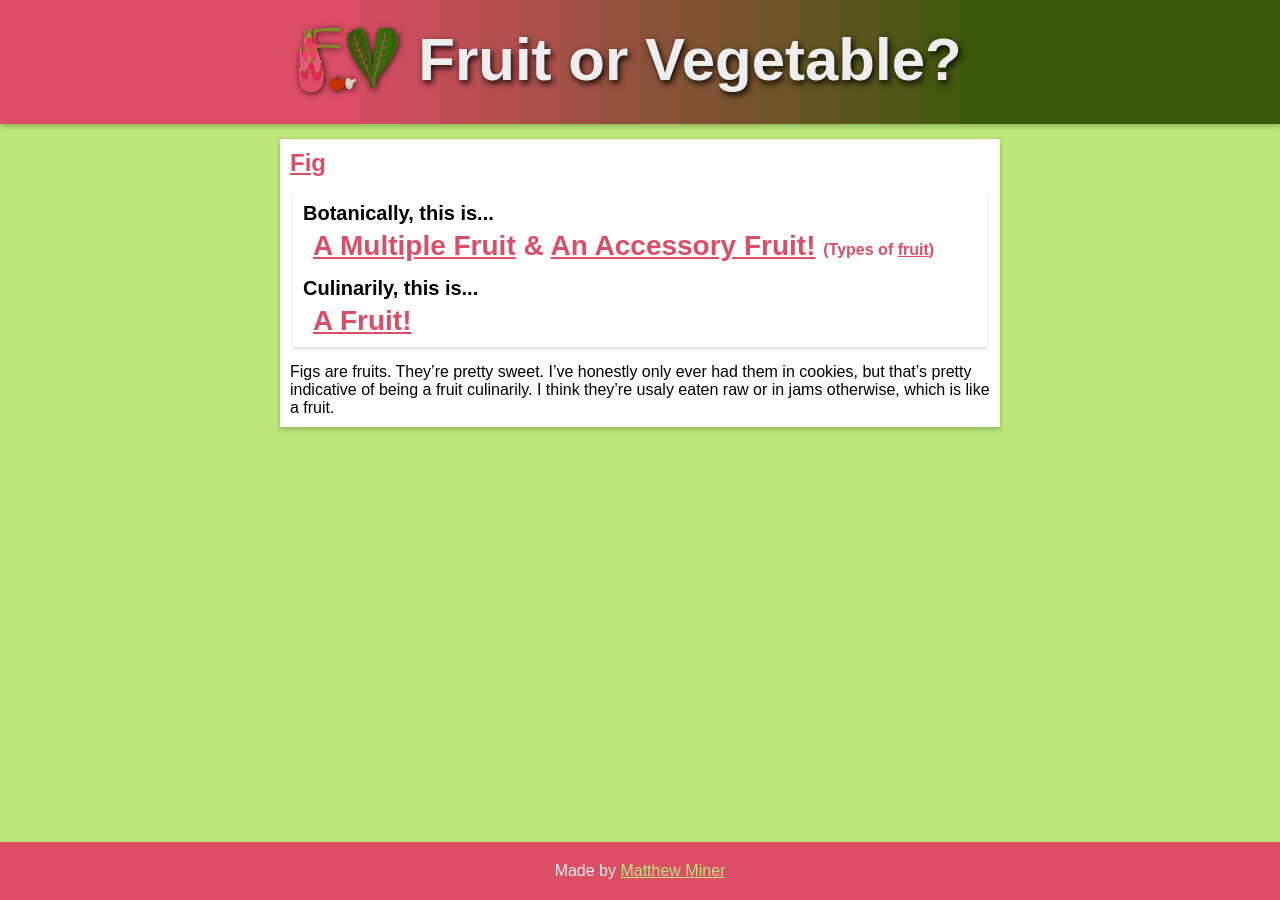
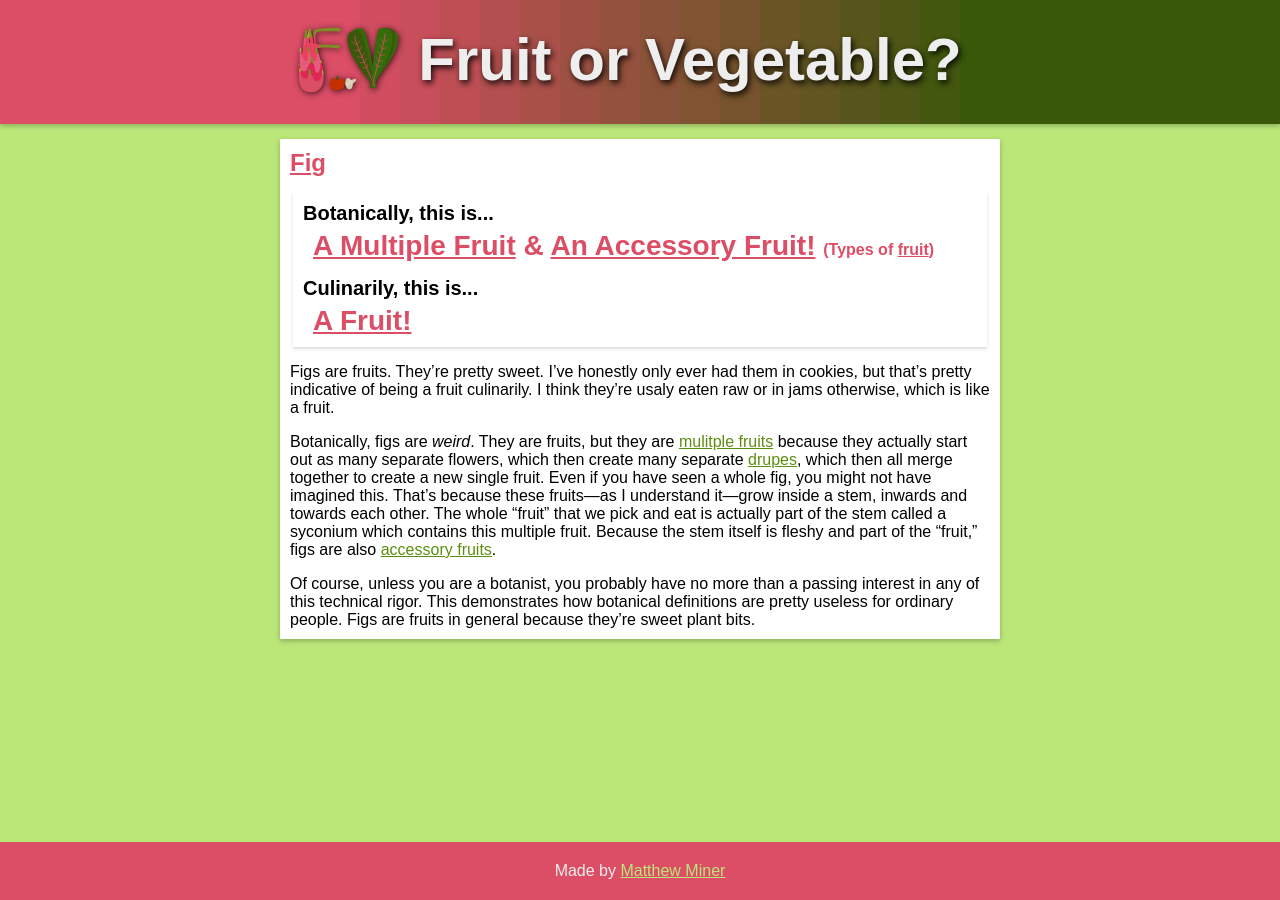
Before and after one commit to mminer237/fruitorvegetable, a Jekyll site: the page built from _items/fig.md, in a window 1280 px wide. Built offline with Jekyll 4.4.1, drawn with Linux system fonts in a browser that asks for light colours.

Commit message:
Added botanical info to figs

```diff
--- a/_items/fig.md
+++ b/_items/fig.md
@@ -4,3 +4,7 @@ botanically: [multiple-fruit, accessory-fruit]
 culinarily: fruit
 ---
 Figs are fruits. They're pretty sweet. I've honestly only ever had them in cookies, but that's pretty indicative of being a fruit culinarily. I think they're usaly eaten raw or in jams otherwise, which is like a fruit.
+
+Botanically, figs are *weird*. They are fruits, but they are [mulitple fruits]({% link _types/multiple-fruit.html %}) because they actually start out as many separate flowers, which then create many separate [drupes]({% link _types/drupe.html %}), which then all merge together to create a new single fruit. Even if you have seen a whole fig, you might not have imagined this. That's because these fruits—as I understand it—grow inside a stem, inwards and towards each other. The whole "fruit" that we pick and eat is actually part of the stem called a syconium which contains this multiple fruit. Because the stem itself is fleshy and part of the "fruit," figs are also [accessory fruits]({% link _types/accessory-fruit.html %}).
+
+Of course, unless you are a botanist, you probably have no more than a passing interest in any of this technical rigor. This demonstrates how botanical definitions are pretty useless for ordinary people. Figs are fruits in general because they're sweet plant bits.
```
